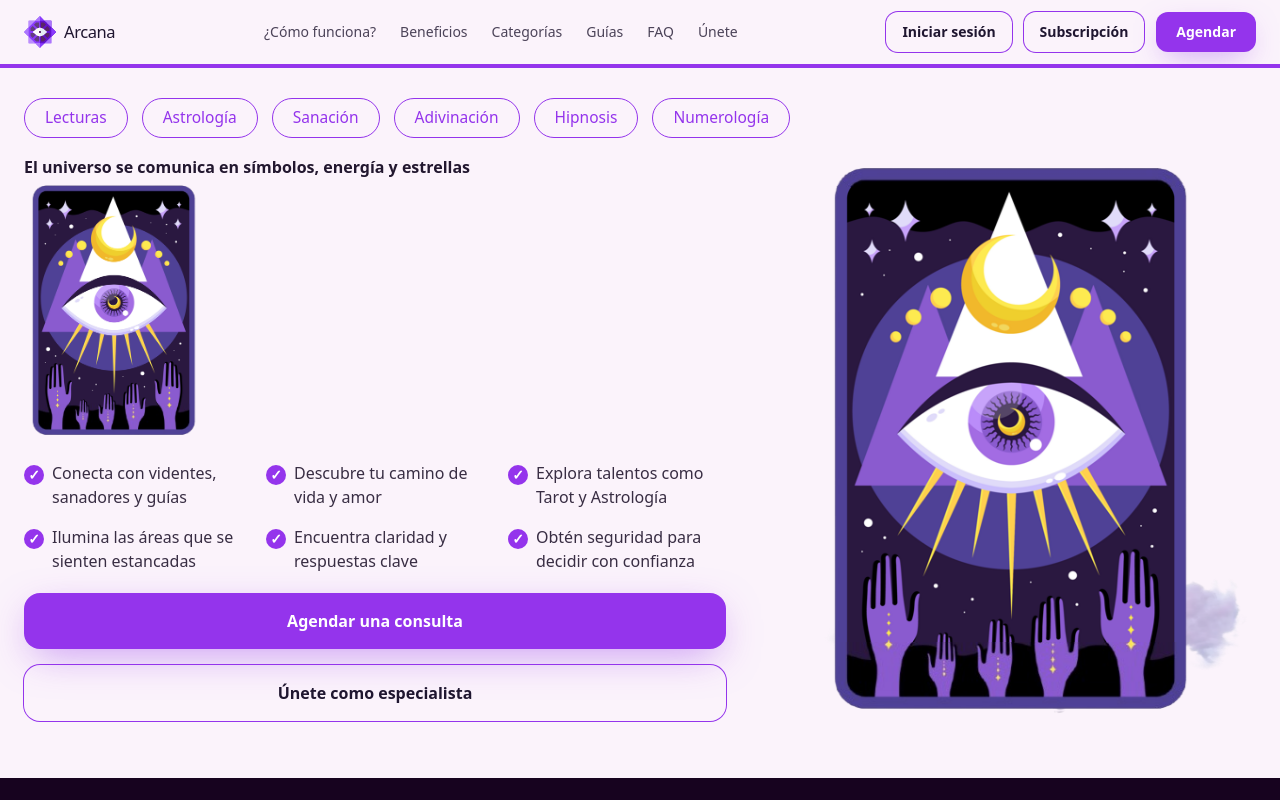
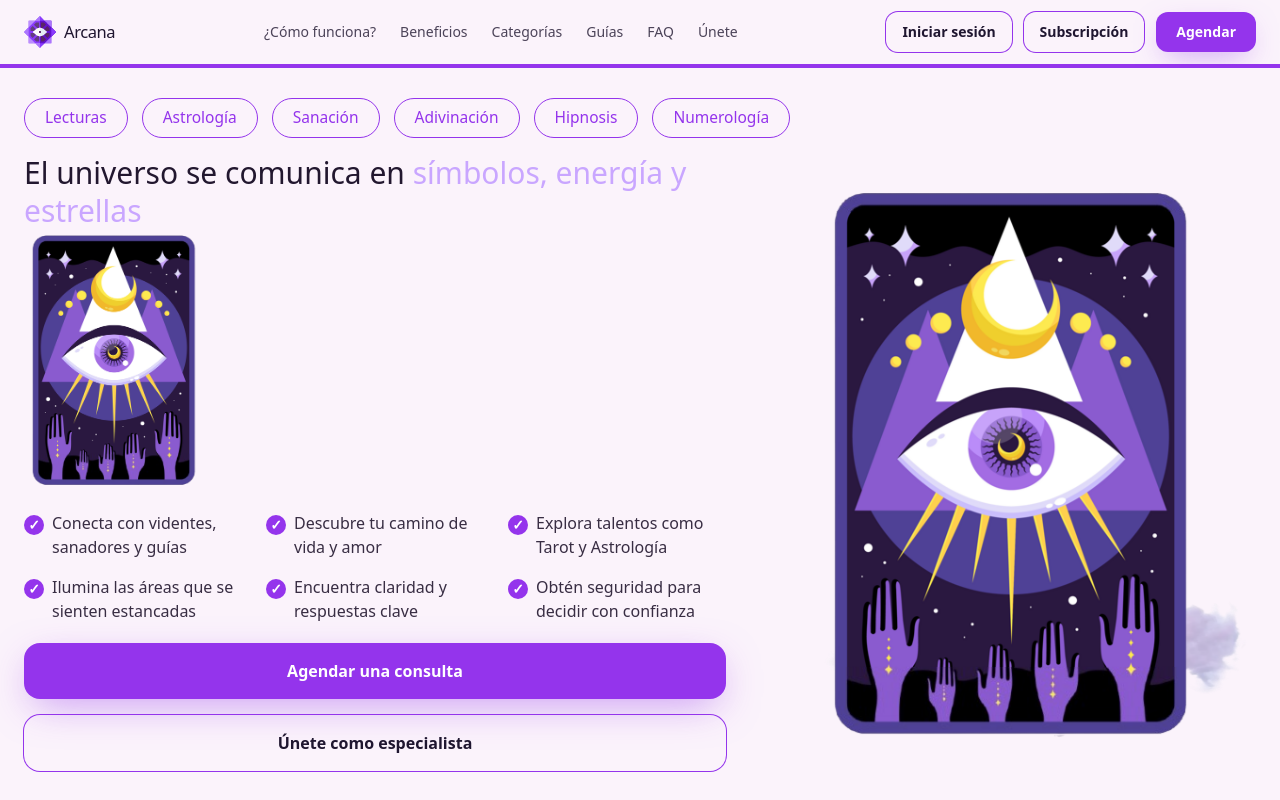
Before and after one commit to arcana302-art/arcana-v2, a Next.js app: page / in a window 1280 px wide. Shown: the top 800 px of the page. Built offline with nearby package versions, Linux system fonts and the light colour scheme.

Commit message:
Update Hero.tsx

```diff
--- a/app/components/Hero.tsx
+++ b/app/components/Hero.tsx
@@ -75,8 +75,13 @@ export default function Hero() {
             {/* Encabezados + Imagen juntos en mobile */}
             <div className="mobile-head-wrapper">
               <div className="hero-text">
-                <h1 className="hero-title-1 font-bold text-[#22172f]">
-                  El universo se comunica en símbolos, energía y estrellas
+                <h1 className="hero-title-1 text-[22px] sm:text-[30px] leading-tight">
+                  <span className="text-[#22172f] font-normal">
+                    El universo se comunica en{' '}
+                  </span>
+                  <span className="text-[#c9a6ff] font-normal">
+                    símbolos, energía y estrellas
+                  </span>
                 </h1>
               </div>
               <div className="hero-card-mobile">
@@ -191,8 +196,7 @@ export default function Hero() {
           }
 
           /* Hero titles */
-          .hero-title-1 { font-size: 22px; line-height: 1.2; }
-          .hero-title-2 { font-size: 24px; line-height: 1.2; }
+          .hero-title-1 { font-weight: normal; }
 
           /* Encabezado + imagen en fila */
           .mobile-head-wrapper {
```
